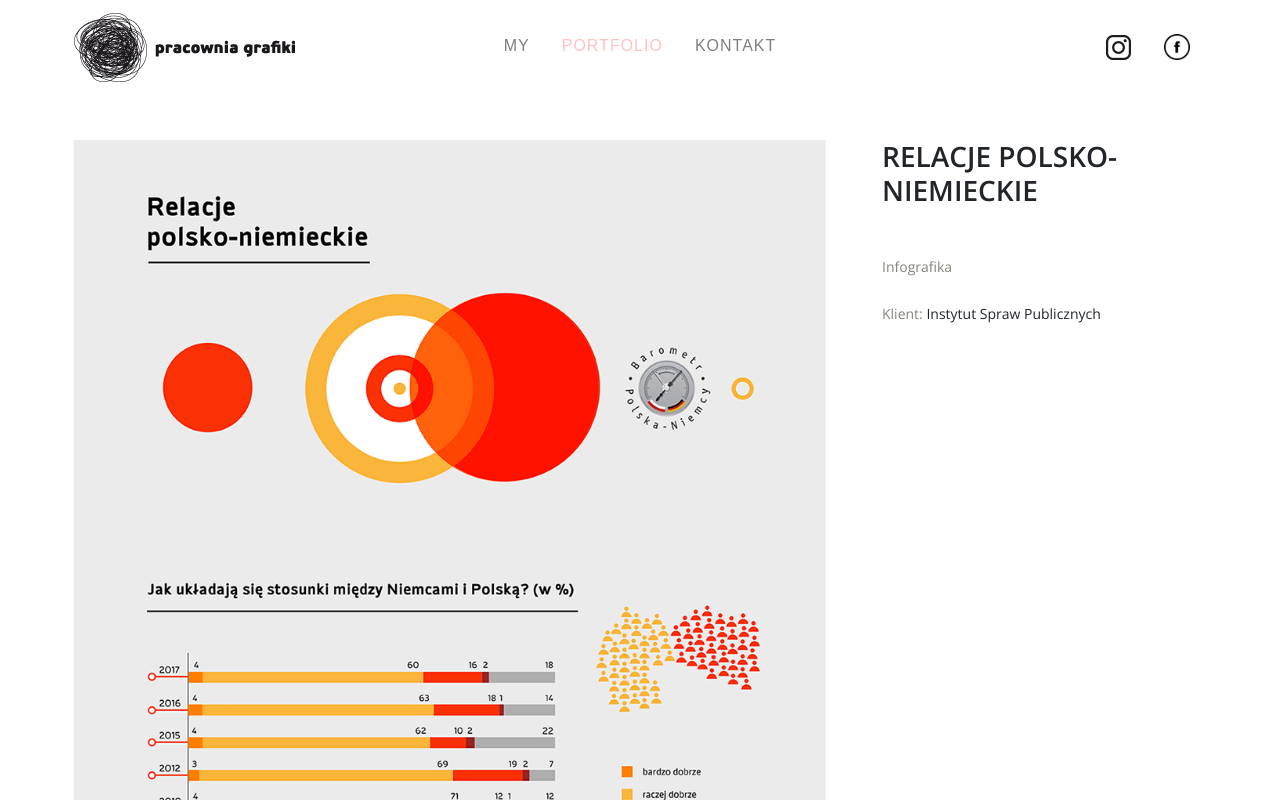
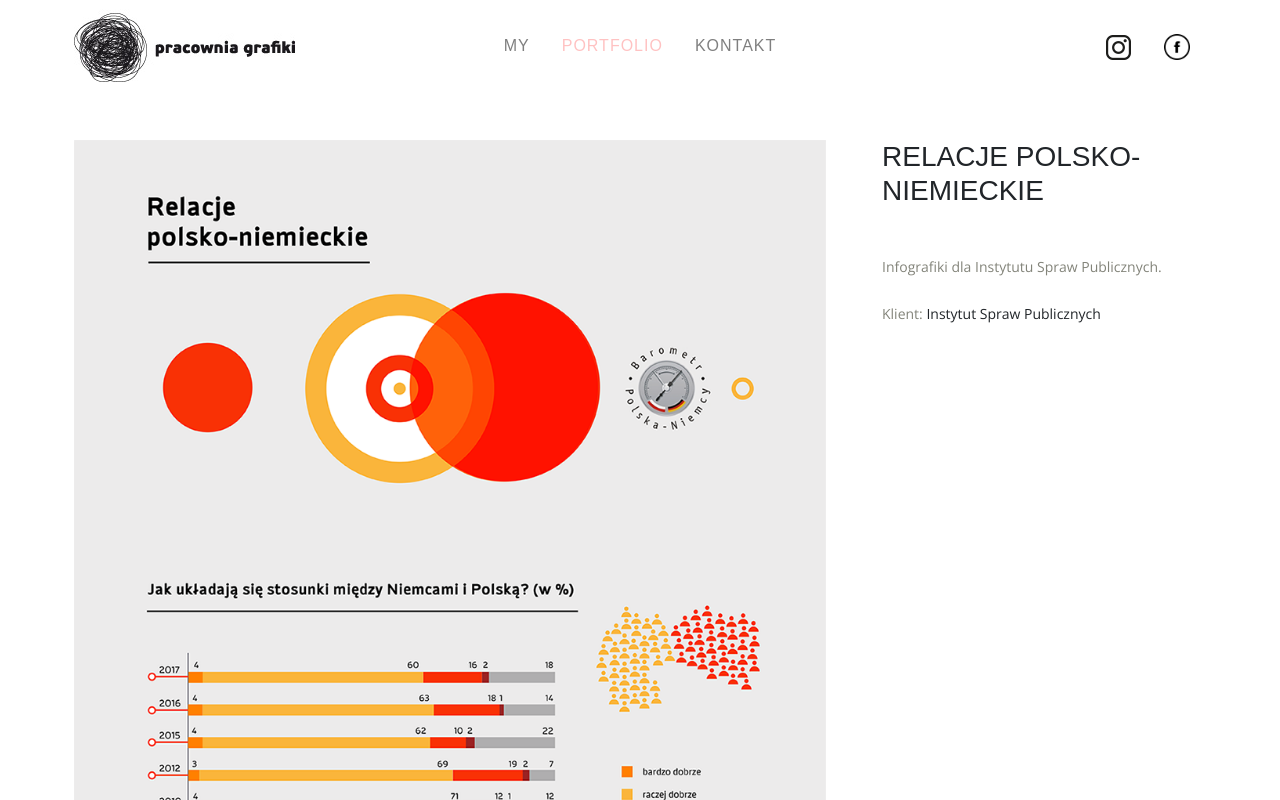
Before and after one commit to crimsonic-label/pracowania, an Angular app: page /home/pldgraphics in a window 1280 px wide. Shown: the top 800 px of the page. Built offline with nearby package versions, Linux system fonts and the light colour scheme.

Commit message:
small portfolio fixes

```diff
--- a/src/app/home/bruno/bruno.component.html
+++ b/src/app/home/bruno/bruno.component.html
@@ -6,7 +6,8 @@
   </div>
   <div class="col-sm-4 narrow-padding portfolio">
     <div class="ml-5">
-      <h3 class="mb-5 portfolio-header" ng-show="name">Bruno Schultz</h3>
+      <h3 class="mb-5" ng-show="name">URODZINY SCHULZA</h3>
+      <div class="pg-gray mb-4 portfolio-desc" ng-show="description">Projekt torby dla Narodowego Centrum Kultury z okazji 120-stej rocznicy urodzin Brunona Schulza.</div>
     </div>
   </div>
 </div>
--- a/src/app/home/pl-d-graphics/pl-d-graphics.component.html
+++ b/src/app/home/pl-d-graphics/pl-d-graphics.component.html
@@ -1,6 +1,6 @@
 <app-pictures-column
   name="RELACJE POLSKO-NIEMIECKIE"
-  description="Infografika"
+  description="Infografiki dla Instytutu Spraw Publicznych."
   client="Instytut Spraw Publicznych"
   [pictures]="pictures">
 </app-pictures-column>
--- a/src/app/home/radar/radar.component.ts
+++ b/src/app/home/radar/radar.component.ts
@@ -9,8 +9,8 @@ import { Picture } from '../../shared/picture';
 export class RadarComponent implements OnInit {
 
   pictures: Picture[] = [
-    new Picture("assets/images/radar/radar2.jpg", "Radar"),
-    new Picture("assets/images/radar/radar3.jpg", "Radar")
+    new Picture("assets/images/radar/radar3.jpg", "Radar"),
+    new Picture("assets/images/radar/rad2.png", "Radar")
   ];
 
   constructor() { }
--- a/src/app/shared/pictures-column/pictures-column.component.html
+++ b/src/app/shared/pictures-column/pictures-column.component.html
@@ -6,7 +6,7 @@
   </div>
   <div class="col-sm-4 narrow-padding portfolio">
     <div class="ml-5">
-      <h3 class="mb-5 portfolio-header" ng-show="name">{{name}}</h3>
+      <h3 class="mb-5" ng-show="name">{{name}}</h3>
       <div class="pg-gray mb-4 portfolio-desc" ng-show="description">{{description}}</div>
       <div ng-show="client" class="portfolio-desc">
         <span class="pg-gray portfolio-client">Klient: </span>{{client}}
--- a/src/styles.css
+++ b/src/styles.css
@@ -79,11 +79,6 @@ body {
   margin-bottom: 100px;
 }
 
-.portfolio-header {
-  font-weight: 600;
-  font-family: 'Open Sans', sans-serif;
-}
-
 .portfolio-desc {
   font-weight: 300;
   font: 14px/23px 'Open Sans', sans-serif;
```
Also changed, not shown: src/assets/images/radar/radar2.jpg (deleted), 1 other file (tests, documents, lock files or other folders).
